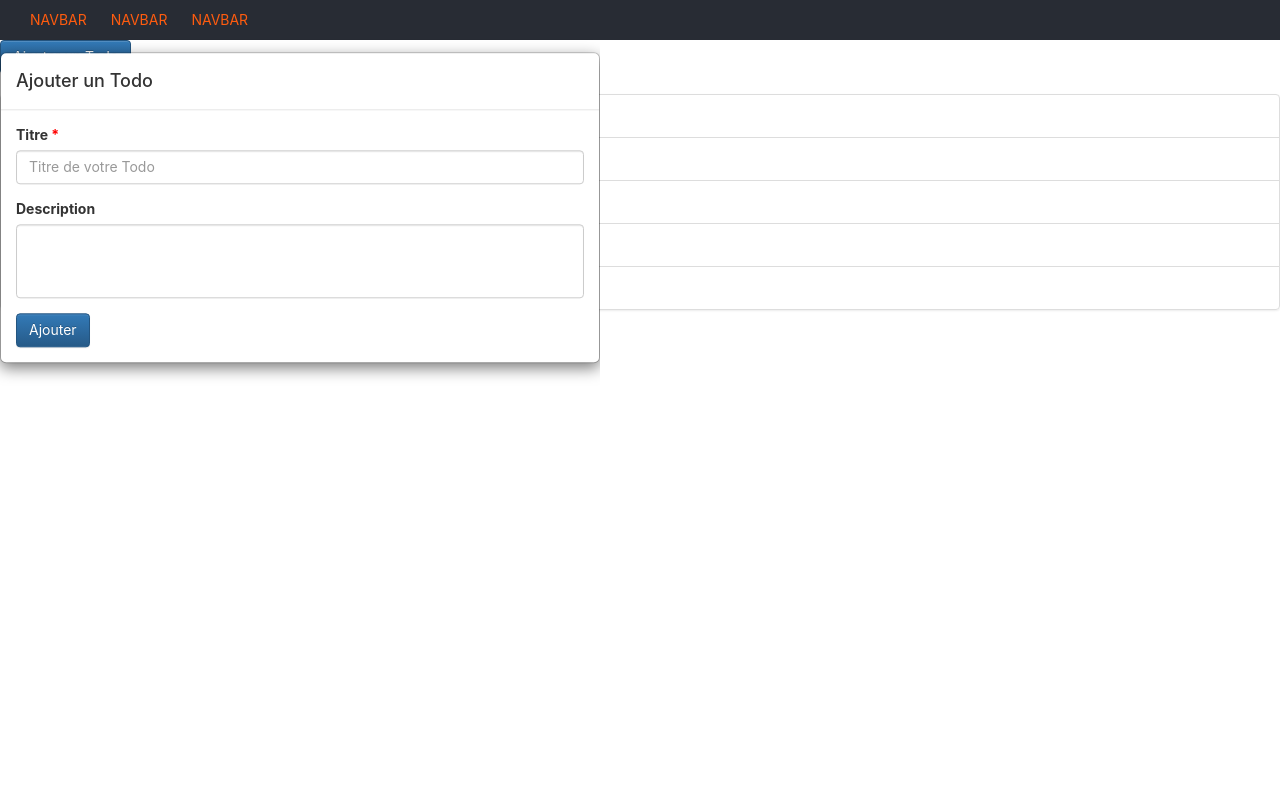
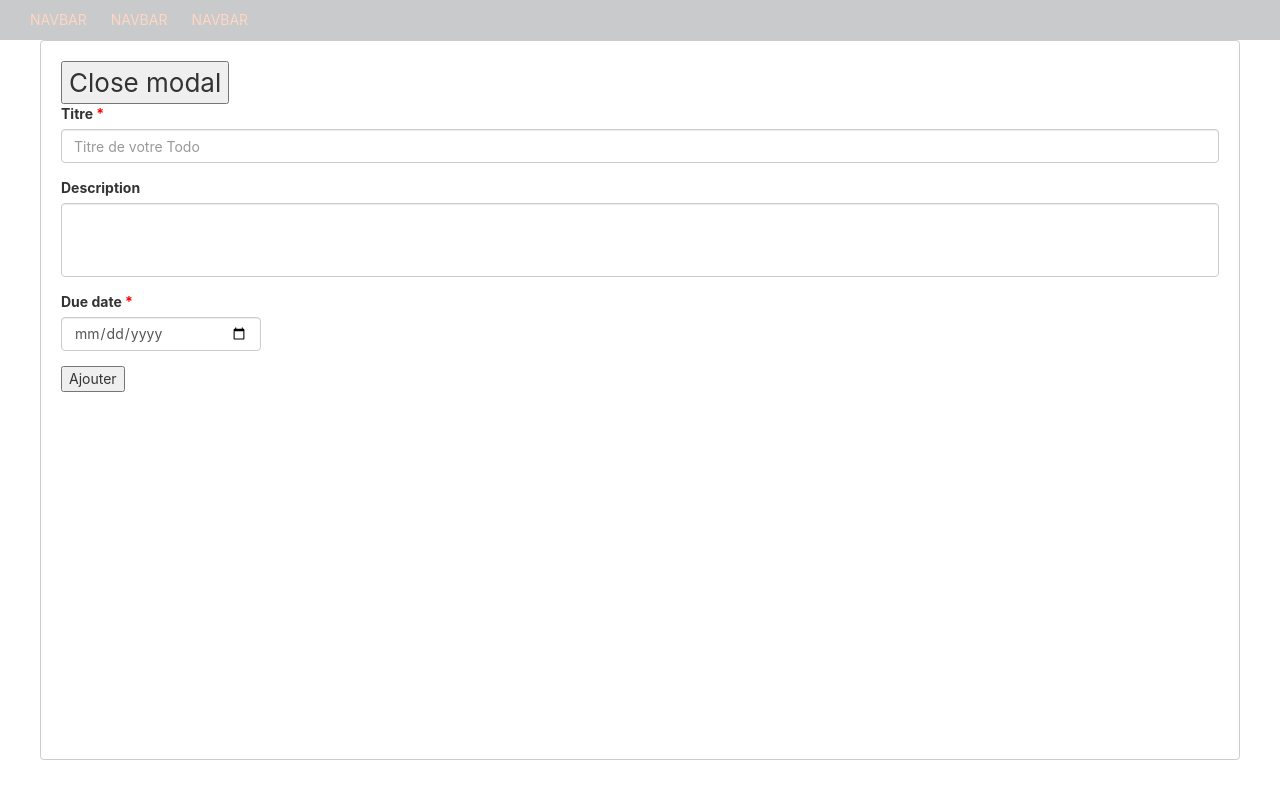
Before and after one commit to Florentin-bron/ToDoList, a React (Vite) app: page / in a window 1280 px wide. Both pictures are taken after a click on the button "Ajouter un Todo". Built offline with nearby package versions, Linux system fonts and the light colour scheme.

Commit message:
ajout modal

```diff
--- a/package.json
+++ b/package.json
@@ -8,12 +8,15 @@
   },
   "dependencies": {
     "bootstrap": "^5.1.3",
+    "date-fns": "^2.28.0",
     "react": "^17.0.0",
     "react-bootstrap": "^2.0.1",
+    "react-datepicker": "^4.6.0",
     "react-dom": "^17.0.0"
   },
   "devDependencies": {
     "@vitejs/plugin-react": "^1.0.0",
+    "react-modal": "^3.14.4",
     "vite": "^2.6.4"
   }
 }
--- a/src/App.jsx
+++ b/src/App.jsx
@@ -1,44 +1,49 @@
-import { useState } from 'react'
+import {useEffect, useState} from 'react'
 import './App.css'
 import {todos} from "./todos";
+import Modal from "react-modal";
 
 import React from "react";
 import ReactDOM from "react-dom";
-import Modal from "react-bootstrap/Modal";
-import ModalBody from "react-bootstrap/ModalBody";
-import ModalHeader from "react-bootstrap/ModalHeader";
-import ModalFooter from "react-bootstrap/ModalFooter";
-import ModalTitle from "react-bootstrap/ModalTitle";
 
 function App() {
-    const [listTodo, setListTodo] = useState(todos);
-    const [isOpen, setIsOpen] = React.useState(false);
+
+    const [listTodo, setListTodo] = useState(localStorage.getItem('localTodos') ? JSON.parse(localStorage.getItem('localTodos')) : todos);
     const [titre, setTitre] = useState("");
     const [description, setDescription] = useState("");
+    const [dueDate, setDueDate] = useState("");
+    const [isOpen, setIsOpen] = useState(false);
 
-    const showModal = () => {
-        setIsOpen(true);
-    };
+    function toggleModal() {
+        setIsOpen(!isOpen);
+    }
 
-    const hideModal = () => {
-        setIsOpen(false);
-    };
+    useEffect(() => {
+        localStorage.setItem('localTodos', JSON.stringify(listTodo))
+    })
 
     const ajoutTodo = (e) =>{
         e.preventDefault();
         if(titre !== ""){
-            let test = {
-                'id': listTodo.length.toString()+1,
+            const today = new Date();
+            const date = today.getFullYear()+'/'+(today.getMonth()+1)+'/'+today.getDate();
+            const maxId = parseInt(listTodo.reduce(
+                (max, todo) => (todo.id > max ? todo.id : max),
+                listTodo[0].id
+            ));
+            const test = {
+                'id': (maxId+1).toString(),
                 'titre': titre,
                 'description': description,
-                'dueDate': '10/11/2021',
+                'dueDate': dueDate,
                 'statut': false,
                 'labelId': '1',
-                'creationDate': '03/11/2021',
+                'creationDate': date.toString(),
             }
-            console.log(listTodo)
             setListTodo(listTodo => [...listTodo, test])
-            console.log(listTodo)
+            setTitre("");
+            setDescription("");
+            toggleModal()
         }
     }
 
@@ -52,13 +57,19 @@ function App() {
         setDescription(e.target.value);
     }
 
+    const dueDateChange = (e) => {
+        e.preventDefault();
+        setDueDate(e.target.value.replace(/-/g, "/"));
+    }
+
   return (
     <div>
-        <Modal className='modalCustom' style={{opacity:1}} show={isOpen} onHide={hideModal}>
-            <Modal.Header>
-                <Modal.Title>Ajouter un Todo</Modal.Title>
-            </Modal.Header>
-            <Modal.Body>
+        <Modal
+            isOpen={isOpen}
+            onRequestClose={toggleModal}
+            contentLabel="My dialog"
+        >
+            <button onClick={toggleModal}>Close modal</button>
             <form>
                 <div className="form-group">
                     <label htmlFor="inputTitre">Titre <p style={{color: 'red', display: 'inline'}}>*</p></label>
@@ -69,14 +80,22 @@ function App() {
                     <label htmlFor="textArea">Description</label>
                     <textarea style={{resize: 'none'}} className="form-control" id="textArea" rows="3" onChange={descChange}/>
                 </div>
-                    <button  onClick={ajoutTodo} className="btn btn-primary">Ajouter</button>
+                <div className="form-group">
+                    <label htmlFor="inputTitre">Due date <p style={{color: 'red', display: 'inline'}}>*</p></label>
+                    <input required type="date" className="form-control" id="inputDate"
+                           aria-describedby="" placeholder="jj/mm/aaaa" onChange={dueDateChange} style={{width: '200px'}}/>
+                </div>
+                <div className="form-group">
+                    <input onClick={ajoutTodo} type="submit" value="Ajouter" />
+                </div>
             </form>
-            </Modal.Body>
         </Modal>
-      <div className="column">
 
 
-          <button className='btn btn-primary' onClick={showModal}>Ajouter un Todo</button>
+      <div className="container column">
+
+
+          <button className="modal-toggle" onClick={toggleModal}>Ajouter un Todo</button>
 
           <div>
               Liste des Todos :
```
Also changed, not shown: 1 other file (tests, documents, lock files or other folders). Lines whose indentation alone changed are shown as unchanged.
